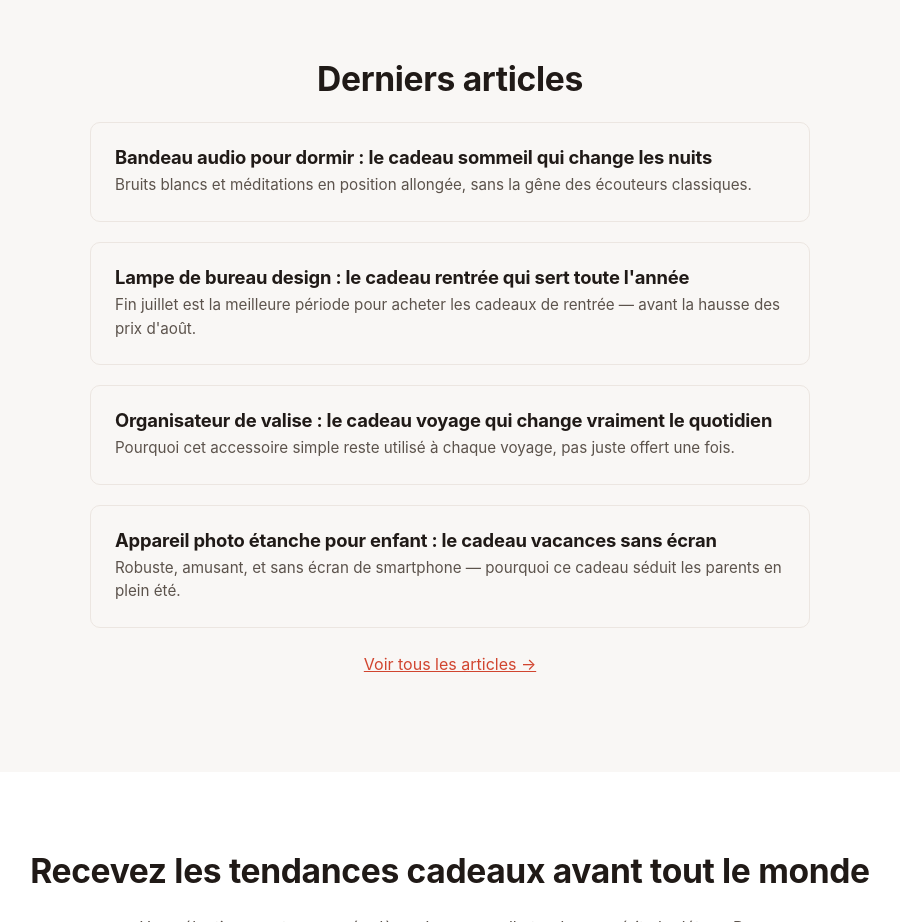
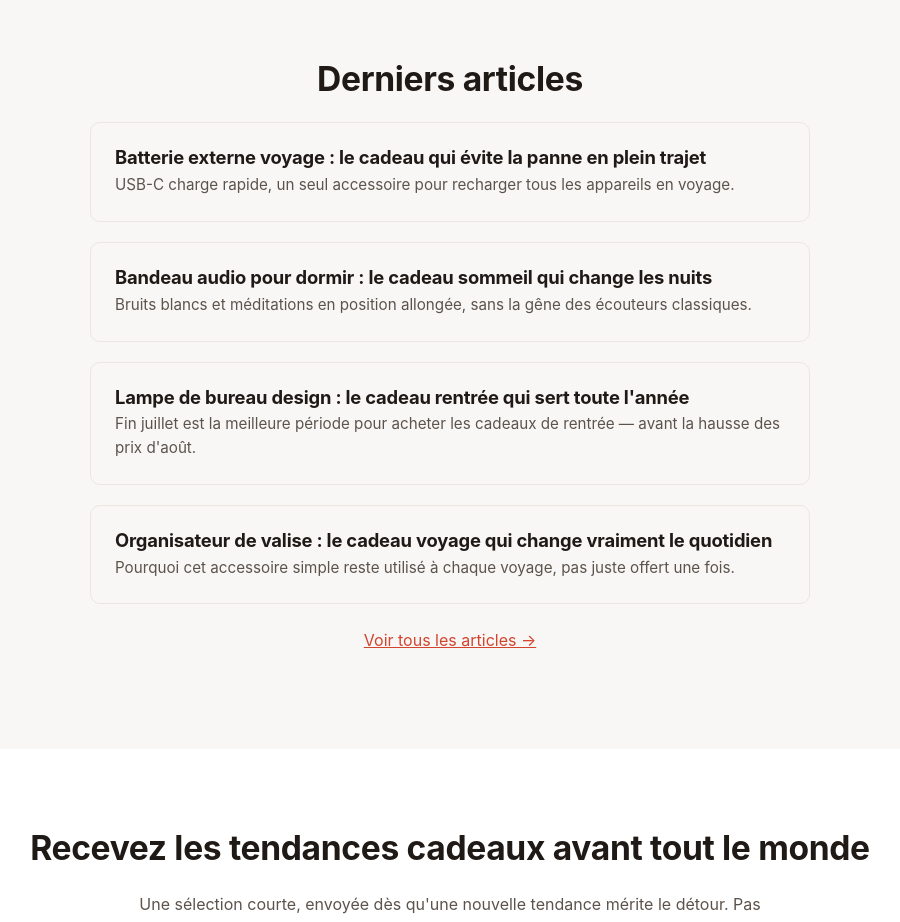
Before and after one commit to helvirekouoto/pepite, a website: page site/index.html in a window 1280 px wide. Shown: the part 2880-3802 px from the top of the page, without its empty margins (190-1090 px from the left). Drawn offline with Linux system fonts and the light colour scheme.

Commit message:
chore: lie batterie externe voyage depuis blog/index.html et accueil (derniers articles)

```diff
--- a/site/index.html
+++ b/site/index.html
@@ -197,6 +197,10 @@
       <div class="wrap">
         <h2>Derniers articles</h2>
         <div class="article-list">
+          <a class="article-item" href="blog/batterie-externe-voyage-cadeau.html">
+            <h3>Batterie externe voyage : le cadeau qui évite la panne en plein trajet</h3>
+            <p>USB-C charge rapide, un seul accessoire pour recharger tous les appareils en voyage.</p>
+          </a>
           <a class="article-item" href="blog/bandeau-audio-sommeil-cadeau.html">
             <h3>Bandeau audio pour dormir : le cadeau sommeil qui change les nuits</h3>
             <p>Bruits blancs et méditations en position allongée, sans la gêne des écouteurs classiques.</p>
@@ -208,10 +212,6 @@
           <a class="article-item" href="blog/organisateur-valise-cadeau.html">
             <h3>Organisateur de valise : le cadeau voyage qui change vraiment le quotidien</h3>
             <p>Pourquoi cet accessoire simple reste utilisé à chaque voyage, pas juste offert une fois.</p>
-          </a>
-          <a class="article-item" href="blog/appareil-photo-etanche-enfant-cadeau.html">
-            <h3>Appareil photo étanche pour enfant : le cadeau vacances sans écran</h3>
-            <p>Robuste, amusant, et sans écran de smartphone — pourquoi ce cadeau séduit les parents en plein été.</p>
           </a>
         </div>
         <p style="text-align:center;margin-top:1.5rem;"><a href="blog/index.html">Voir tous les articles →</a></p>
```
Also changed, not shown: site/blog/index.html (+4 -0 lines).
